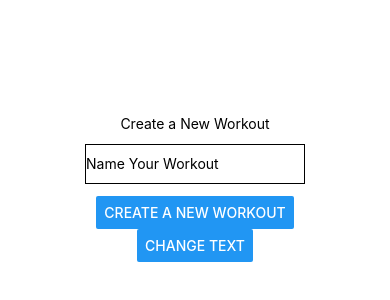
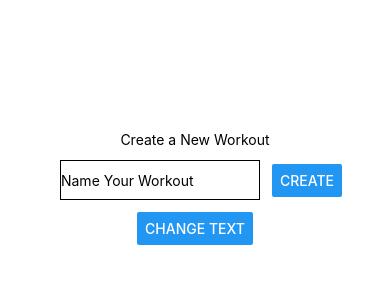
Before and after one commit to ah-james/workout-checklist, a React Native app: screen / in a window 390 px wide. Shown: the part 234-534 px from the top of the page. Built offline with nearby package versions, Linux system fonts and the light colour scheme.

Commit message:
Cleaning Up Code/End of Day

```diff
--- a/App.js
+++ b/App.js
@@ -8,9 +8,11 @@ export default function App() {
   return (
     <View style={styles.container}>
       <Text>{outputText}</Text>
-      <TextInput style={styles.input} placeholder={workoutText}></TextInput>
-      <Button title="Create a New Workout"/>
-      <Button title="Change Text" onPress={() => setOutputText('Which Workout Are You Doing Today?')}/>
+      <View style={styles.form}>
+        <TextInput style={styles.input} placeholder={workoutText} />
+        <Button style={styles.button} title="Create" />
+      </View>
+      <Button title="Change Text" onPress={() => setOutputText('Which Workout Are You Doing Today?')} />
       <StatusBar style="auto" />
     </View>
   );
@@ -25,7 +27,13 @@ const styles = StyleSheet.create({
   },
   input: {
     height: 40,
+    width: 200,
     margin: 12,
     borderWidth: 1,
   },
+  form: {
+    flexDirection: 'row',
+    justifyContent: 'space-between',
+    alignItems: 'center'
+  },
 });
```
